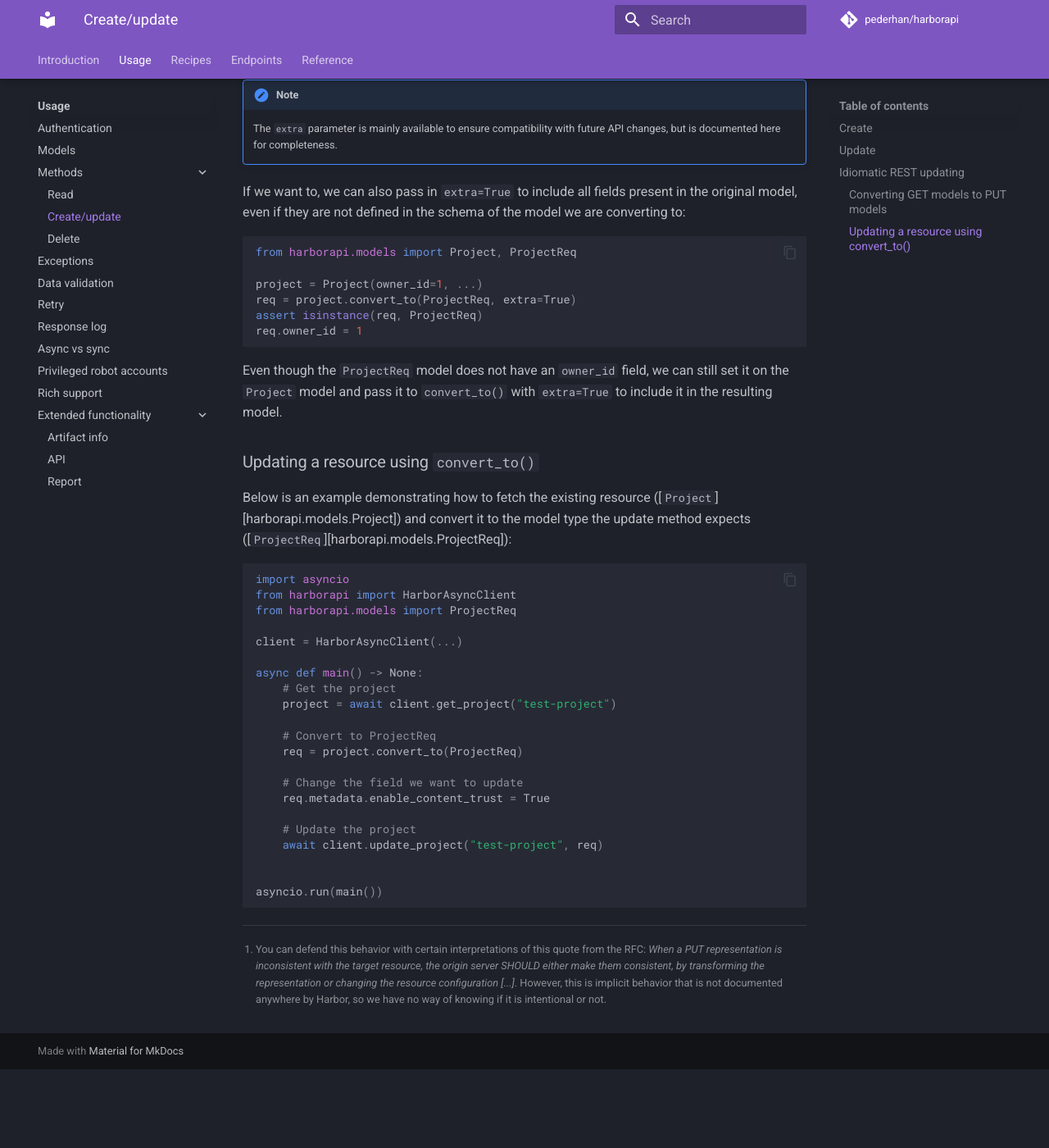
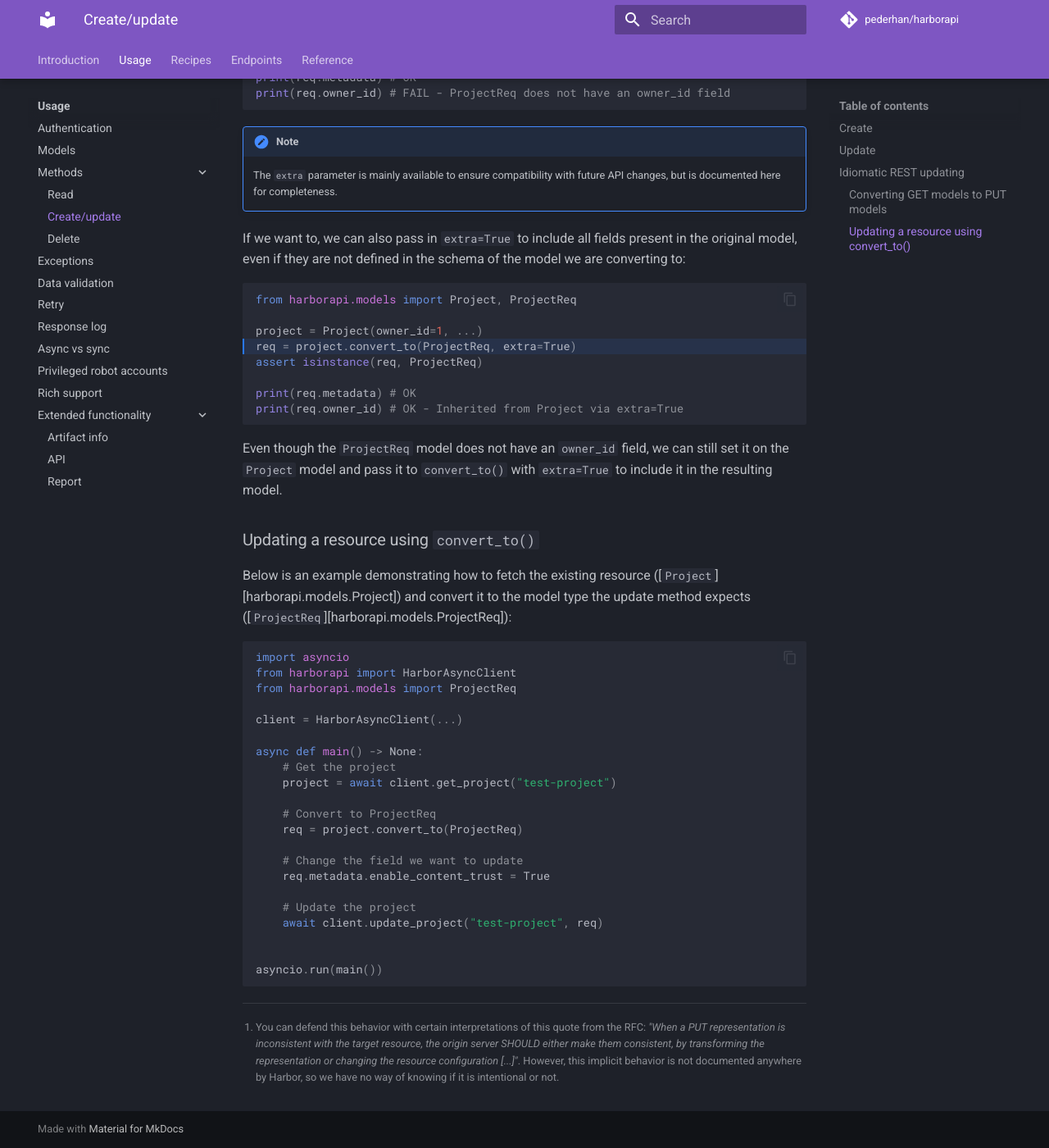
Before and after one commit to unioslo/harborapi, an MkDocs documentation site: the page built from docs/usage/methods/create-update.md, in a window 1280 px wide and 1400 px high, scrolled down 3151 px. Shown: the whole window at 82% size. Built offline with MkDocs 1.6.1 and Material for MkDocs 9.7.7, drawn with Linux system fonts in a browser that asks for light colours; comment, search, counter and statistics services are not loaded; before the commit the page ends 4455 px from its top, so only the background shows below that.

Commit message:
Docs: Add convert_to ok/fail case examples

````diff
--- a/docs/usage/methods/create-update.md
+++ b/docs/usage/methods/create-update.md
@@ -114,6 +114,9 @@ from harborapi.models import Project, ProjectReq
 project = Project(...)
 req = project.convert_to(ProjectReq)
 assert isinstance(req, ProjectReq)
+
+print(req.metadata) # OK
+print(req.owner_id) # FAIL - ProjectReq does not have an owner_id field
 ```
 
 !!! note
@@ -121,13 +124,15 @@ assert isinstance(req, ProjectReq)
 
 If we want to, we can also pass in `extra=True` to include all fields present in the original model, even if they are not defined in the schema of the model we are converting to:
 
-```py
+```py hl_lines="4"
 from harborapi.models import Project, ProjectReq
 
 project = Project(owner_id=1, ...)
 req = project.convert_to(ProjectReq, extra=True)
 assert isinstance(req, ProjectReq)
-req.owner_id = 1
+
+print(req.metadata) # OK
+print(req.owner_id) # OK - Inherited from Project via extra=True
 ```
 
 Even though the `ProjectReq` model does not have an `owner_id` field, we can still set it on the `Project` model and pass it to `convert_to()` with `extra=True` to include it in the resulting model.
@@ -160,7 +165,7 @@ async def main() -> None:
 asyncio.run(main())
 ```
 
-[^1]: You can defend this behavior with certain interpretations of this quote from the RFC: *When a PUT
+[^1]: You can defend this behavior with certain interpretations of this quote from the RFC: *"When a PUT
    representation is inconsistent with the target resource, the origin
    server SHOULD either make them consistent, by transforming the
-   representation or changing the resource configuration [...]*. However, this is implicit behavior that is not documented anywhere by Harbor, so we have no way of knowing if it is intentional or not.
+   representation or changing the resource configuration [...]"*. However, this implicit behavior is not documented anywhere by Harbor, so we have no way of knowing if it is intentional or not.
````
